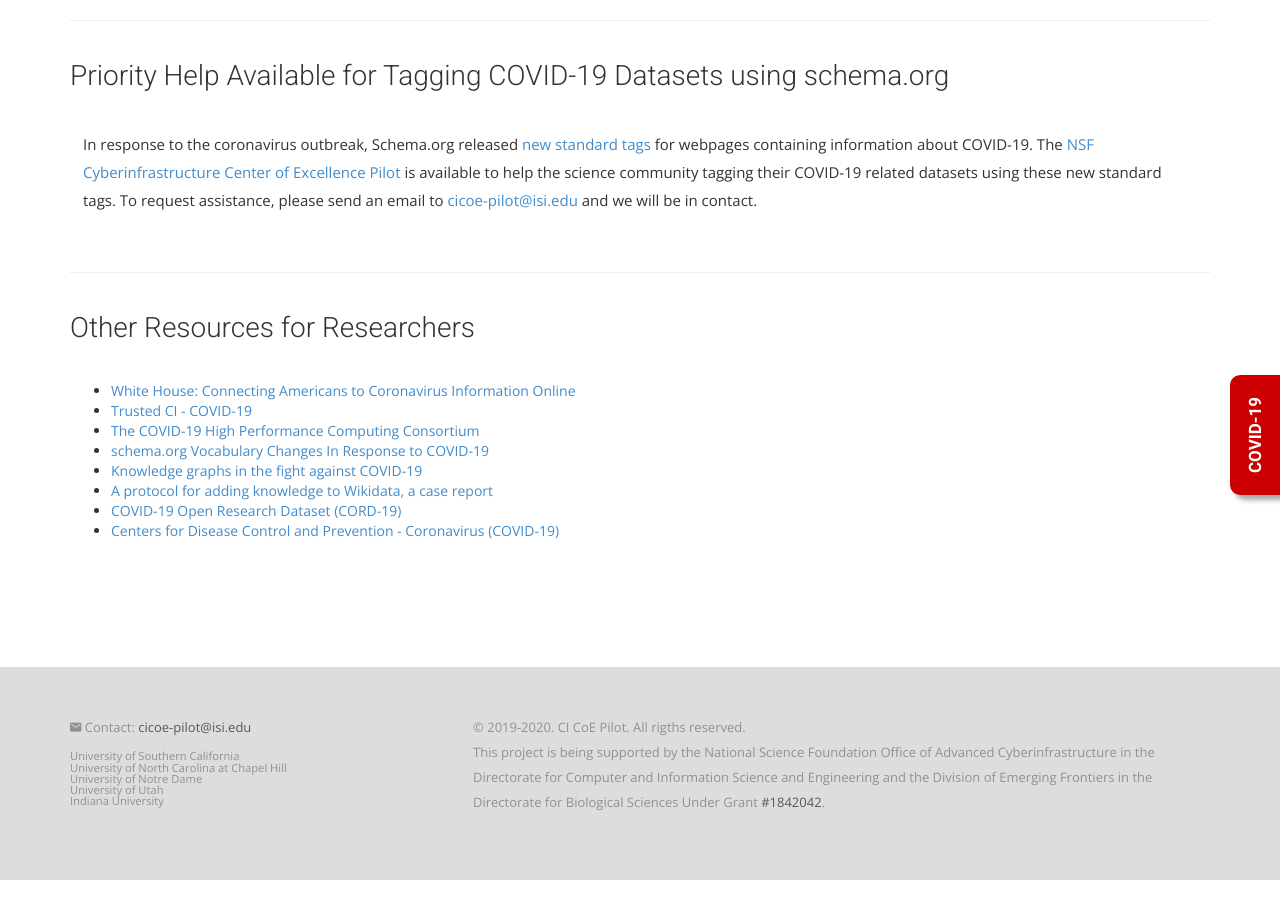
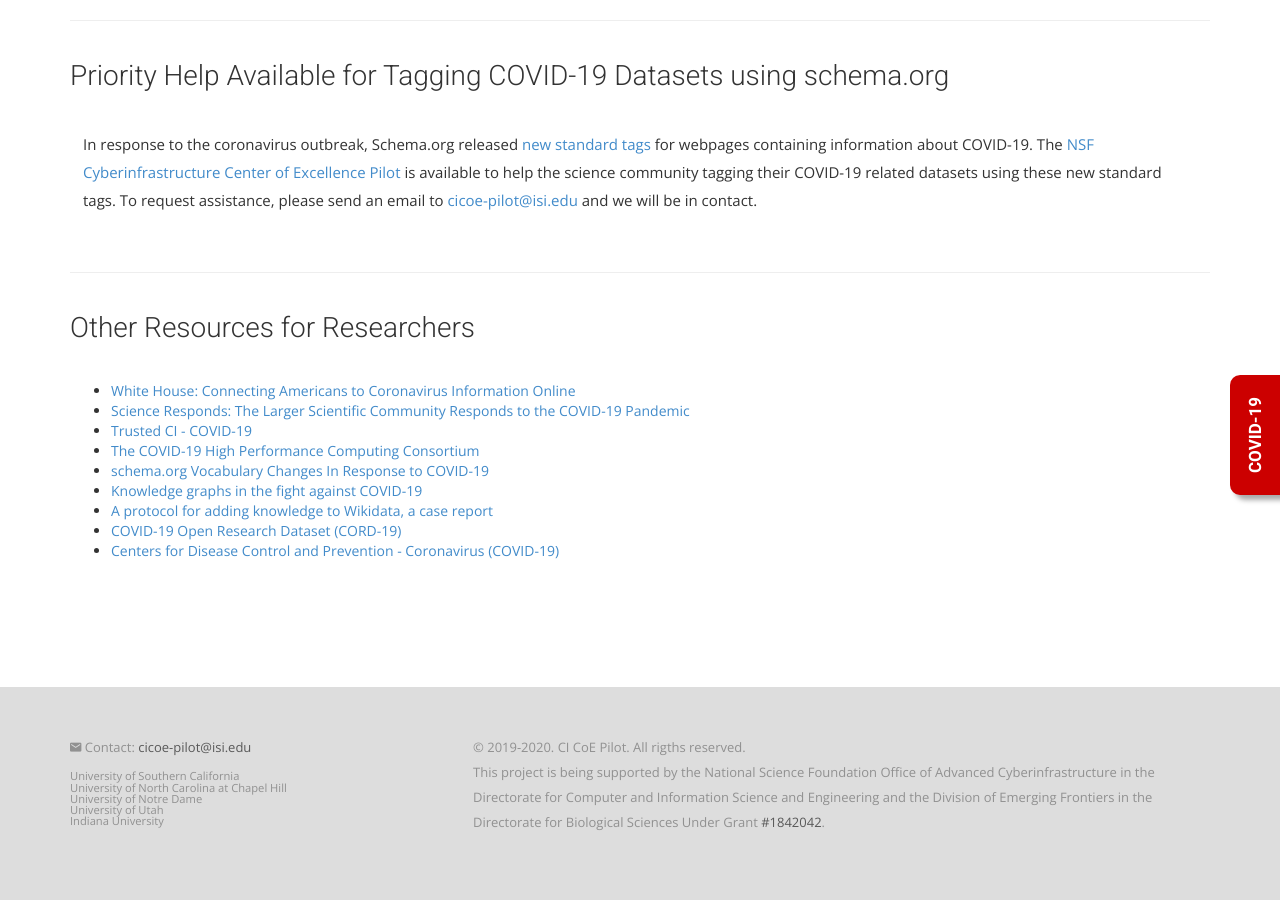
Before and after one commit to cicoe/cicoe.github.io, a Jekyll site: the page built from covid-19.html, in a window 1280 px wide and 900 px high, scrolled down 892 px. Built offline with Jekyll 4.4.1, drawn with Linux system fonts in a browser that asks for light colours; nearby versions of some CDN libraries; some web fonts are replaced.

Commit message:
Update covid-19-resources.yml

```diff
--- a/_data/covid-19-resources.yml
+++ b/_data/covid-19-resources.yml
@@ -1,5 +1,8 @@
 - title: "White House: Connecting Americans to Coronavirus Information Online"
   website: https://www.whitehouse.gov/articles/connecting-americans-coronavirus-information-online/
+
+- title: "Science Responds: The Larger Scientific Community Responds to the COVID-19 Pandemic"
+  website: https://science-responds.org
 
 - title: Trusted CI - COVID-19
   website: https://trustedci.org/covid19
```
